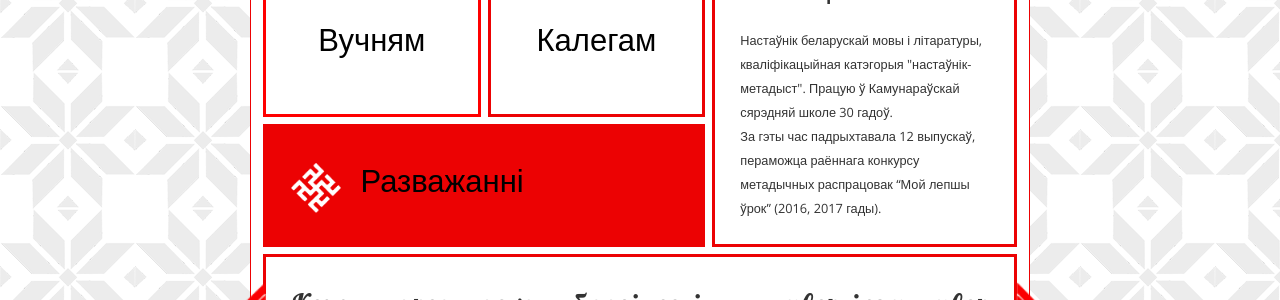
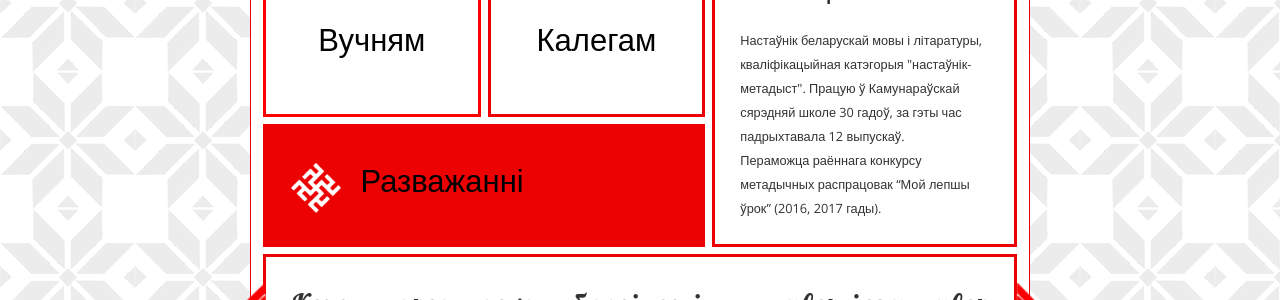
Before and after one commit to vzhgareva/vzhgareva.github.io, a Jekyll site: the page built from index.html, in a window 1280 px wide. Shown: the part 406-706 px from the top of the page. Built offline with Jekyll 4.4.1, drawn with Linux system fonts in a browser that asks for light colours.

```diff
--- a/index.html
+++ b/index.html
@@ -37,9 +37,8 @@ page_title: <small>Персанальная старонка</small> <br/> Ва
 				</p>
 				<small>
 					Настаўнік беларускай мовы і літаратуры, кваліфікацыйная катэгорыя "настаўнік-метадыст".
-					Працую ў Камунараўскай сярэдняй школе 30 гадоў.<br/>
-					За гэты час падрыхтавала 12 выпускаў,
-					пераможца раённага конкурсу метадычных распрацовак “Мой лепшы ўрок” (2016, 2017 гады).
+					Працую ў Камунараўскай сярэдняй школе 30 гадоў, за гэты час падрыхтавала 12 выпускаў.<br/>
+					Пераможца раённага конкурсу метадычных распрацовак “Мой лепшы ўрок” (2016, 2017 гады).
 				</small>
 			</div>
 		</td>
```
